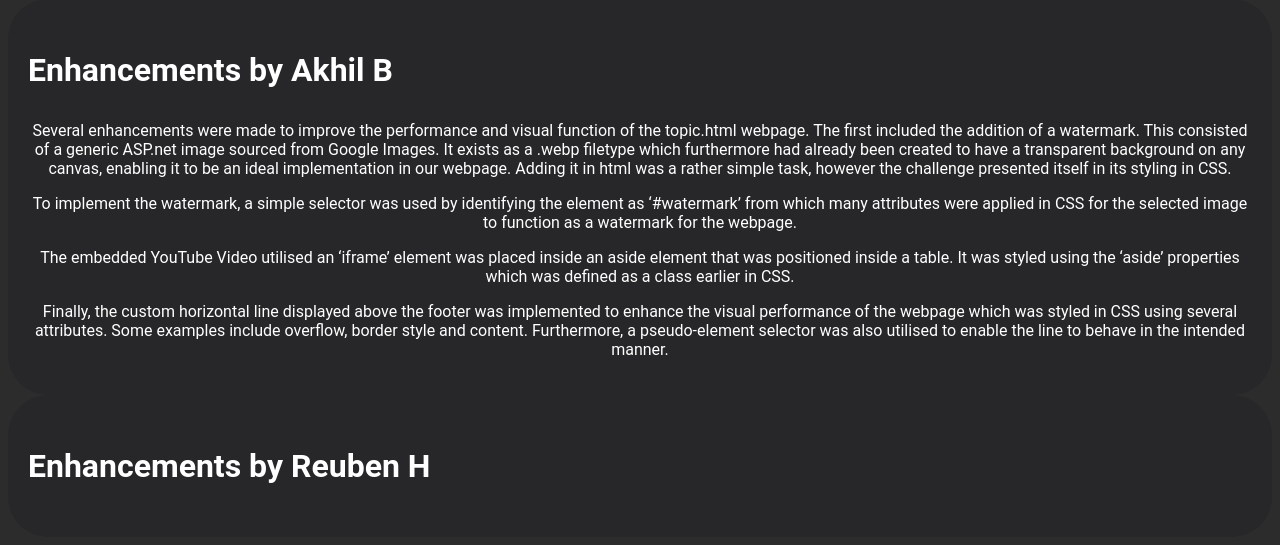
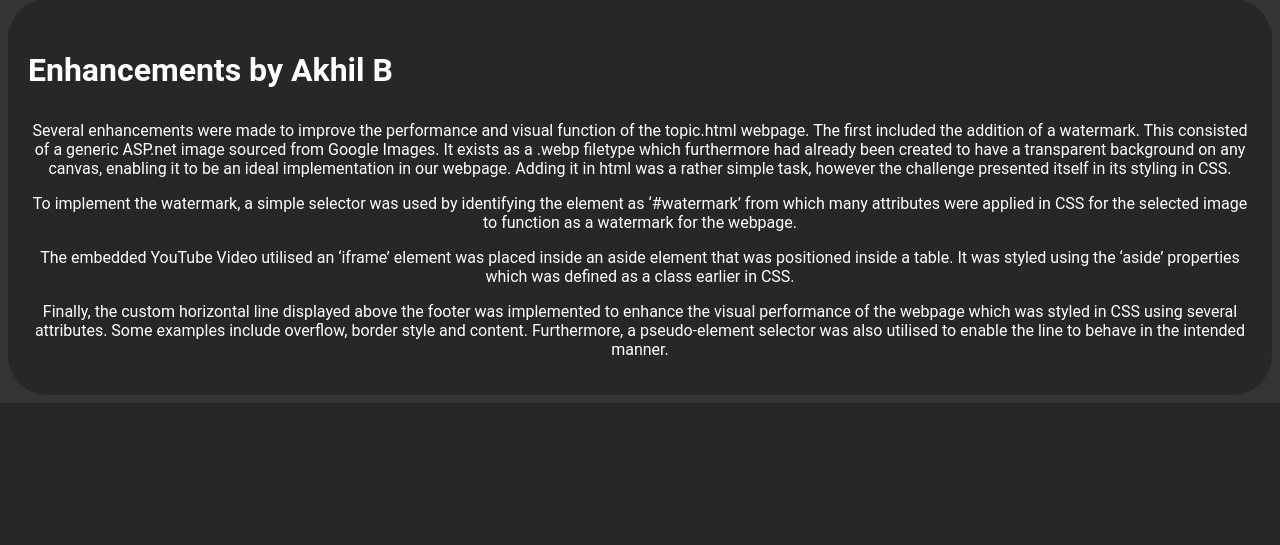
Before and after one commit to TaterLord/AllStupidPeople.net-Project, a PHP site: page /enhancements.html in a window 1280 px wide. Shown: the part 424-969 px from the top of the page. After the commit the page ends 827 px from the top, so only its background shows below. Run offline with PHP 8.4, Linux system fonts and the light colour scheme.

Commit message:
lighter background
removed myself from the enhancements page since I didn't do any :(

```diff
--- a/enhancements.html
+++ b/enhancements.html
@@ -58,14 +58,5 @@
             Finally, the custom horizontal line displayed above the footer was implemented to enhance the visual performance of the webpage which was styled in CSS using several attributes. Some examples include overflow, border style and content. Furthermore, a pseudo-element selector was also utilised to enable the line to behave in the intended manner.
         </p>
     </div>
-
-    <!--   Enhancements for quiz.html -- Reuben H   -->
-    <div>
-        <h3>Enhancements by Reuben H</h3>
-        <p>
-
-        </p>
-    </div>
-
 </body>
 </html>
--- a/styles/base.css
+++ b/styles/base.css
@@ -1,5 +1,5 @@
 /* css style sheets by Jacob T */
-html{font-size: 10px;font-family: Roboto, Arial, sans-serif;background-color:#2c2c2c;color:white;}
+html{font-size: 10px;font-family: Roboto, Arial, sans-serif;background-color:#343434;color:white;}
 a{font-size: 16px;color: #77cbff;}
 h1 {font-size: 64px;text-align:center;}
 h2 {font-size: 48px;text-align:center;}
```
